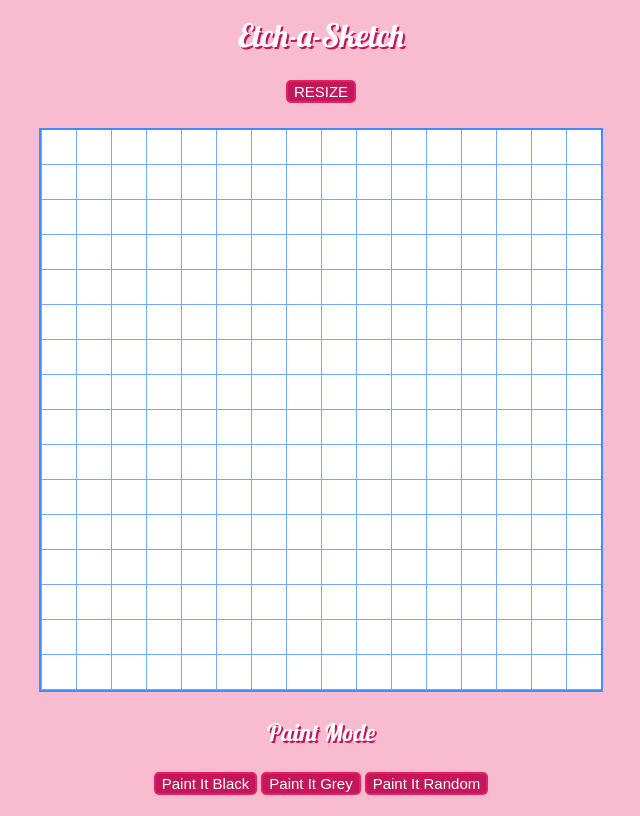
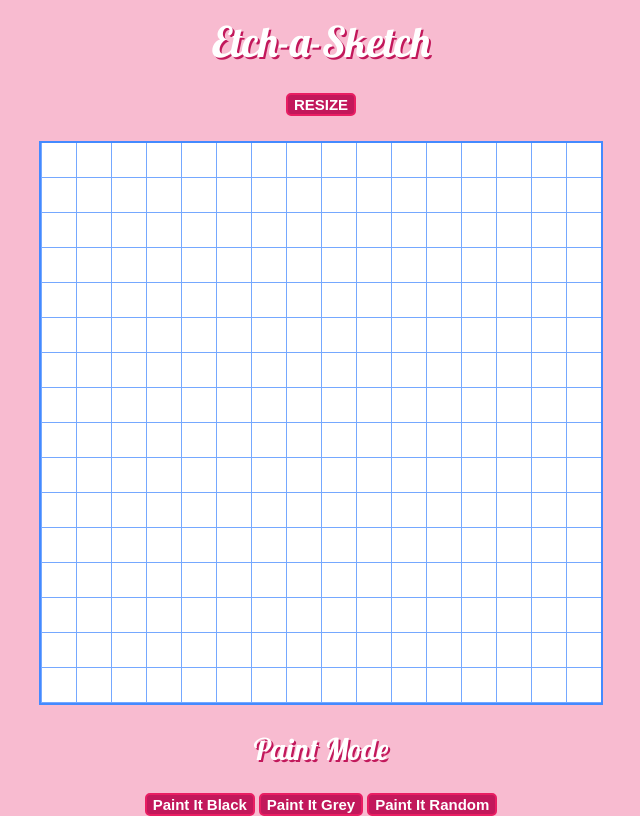
Before and after one commit to El-Pea/etch-a-sketch, a plain HTML site: page index.html in a window 1280 px wide. Shown: the whole page, without its empty margins (319-959 px from the left). Drawn offline with Linux system fonts and the light colour scheme.

Commit message:
touch ups

```diff
--- a/style.css
+++ b/style.css
@@ -33,6 +33,7 @@ html {
 
   h1{
     margin-top: 15px;
+    font-size: 42px;
   }
 
   #grid-target{
@@ -48,12 +49,14 @@ html {
       float: right;
       background-color: white;
   }
+
   #resize-button{
       margin: 25px 0 auto;
 
   }
   #button-header{
       margin-bottom: 25px;
+      font-size: 30px;
   }
 
   #resize-button, .paint-mode{
@@ -62,6 +65,7 @@ html {
     border: 2px solid #E91E63;
     border-radius: 5px;
     font-size: 15px;
+    font-weight: bold;
   }
 
   h1, #button-header{
```
